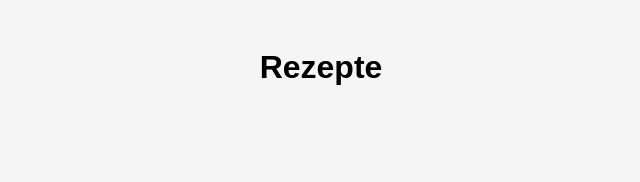
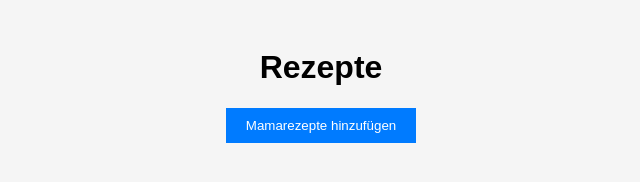
Before and after one commit to Dmbls/Kochaktion, a plain HTML site: page index.html in a window 1280 px wide. Shown: the whole page, without its empty margins (319-959 px from the left). Drawn offline with Linux system fonts and the light colour scheme.

Commit message:
Update index.html

```diff
--- a/index.html
+++ b/index.html
@@ -10,6 +10,7 @@
     <div class="container">
         <h1>Rezepte</h1>
         <div id="articlesContainer"></div>
+        <button onclick="window.location.href = 'input.html';">Mamarezepte hinzufügen</button>
     </div>
     <script src="prev.js"></script>
 </body>
```
